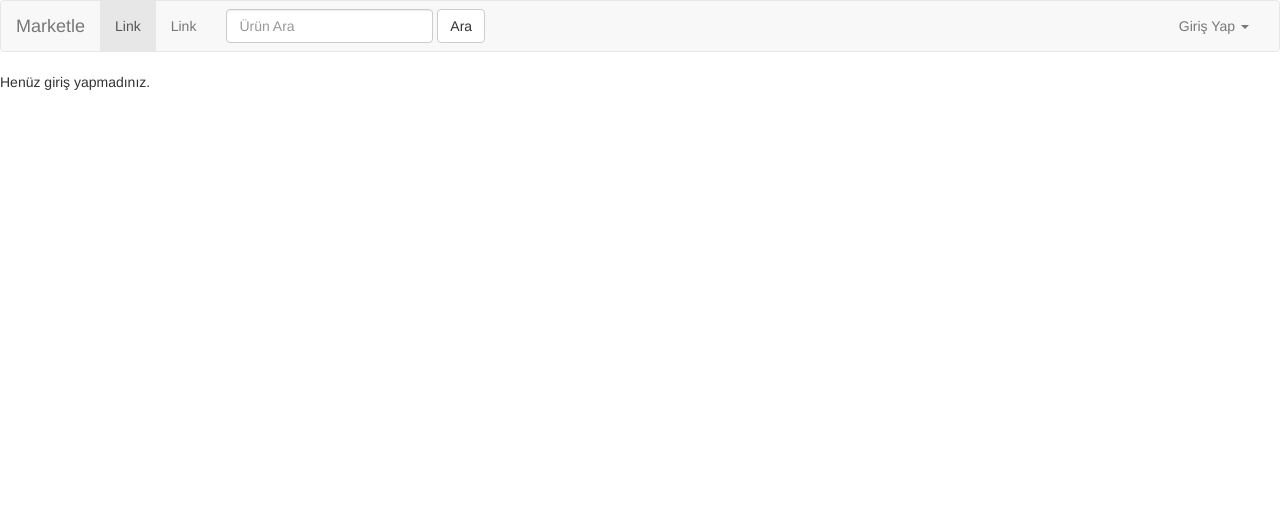
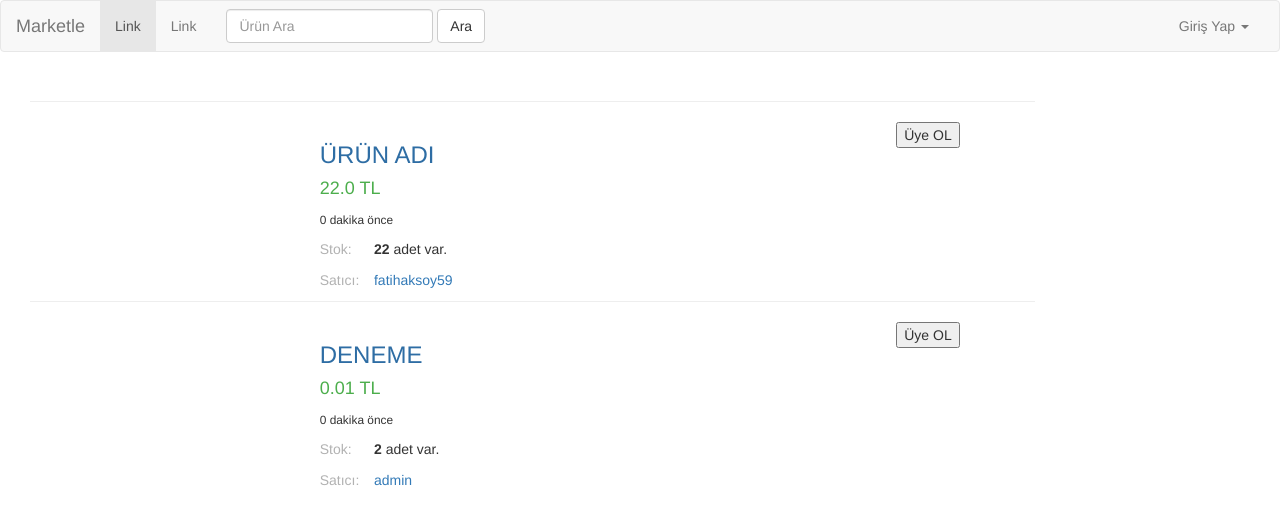
Before and after one commit to OguzBey/EticaretProje, a Django app: page / in a window 1280 px wide. Shown: the top 525 px of the page. Run offline with Django 3.2, Linux system fonts and the light colour scheme; data comes from the database, SQL or seed files in the repository; both versions use the stored data as it was after the commit; parts of the project's set-up code (start-up, migrations or seed data) failed here and were passed over; some libraries are stand-ins or nearby versions.

Commit message:
Ürün Düzenleme ve Silme

```diff
--- a/Anasayfa/views.py
+++ b/Anasayfa/views.py
@@ -15,16 +15,11 @@ def anasayfa(req):
             group_name = req.user.groups.all().first().name
 
 
-        # satici = req.user.satici
-        # satici = User.objects.get(username=req.user.username)
-        # urunler = Urun.objects.filter(user=satici)
-        # print(urunler.all()[0].urun_ktarihi)
-        # diger = req.user.myuser
-
+        urunler = Urun.objects.all().order_by('urun_ktarihi').reverse() # Yeni ürünler başta
         # req.user.myuser.dogum_tarihi # one to one
         # req.user.satici.all()[0].urun_stok # many to one
 
-        context = {}
+        context = {'urunler': urunler}
 
         return render(req, 'marketle/anasayfa.html', context=context)
 
--- a/Urun/models.py
+++ b/Urun/models.py
@@ -2,6 +2,13 @@ from django.db import models
 from django.contrib.auth.models import User
 from stdimage.models import StdImageField
 from Profil.storage import OverwriteStorage
+from django.shortcuts import reverse
+from django.db.models.signals import pre_save
+from django.utils.text import slugify
+import os
+from base64 import b64encode
+from django.core.files import File
+from marketle import settings
 # Create your models here.
 
 class Urun(models.Model):
@@ -9,6 +16,7 @@ class Urun(models.Model):
     urun_adi = models.CharField(max_length=30,
                                 blank=False,
                                 null=False)
+    urun_slug = models.SlugField(unique=True, editable=False)
     urun_resmi = StdImageField(variations={'thumbnail': {'width': 140, 'height': 140}}, blank=True,
                                 null=True, storage=OverwriteStorage())
     urun_stok = models.IntegerField(blank=False,
@@ -26,6 +34,39 @@ class Urun(models.Model):
     class Meta:
         verbose_name_plural = "Ürünler"
 
+    def show_user_url(self):
+        # url döndürmek için yazılmış method
+        username = "@{}".format(self.user)
+        return reverse('show_user', kwargs={'username':username})
 
     def __str__(self):
         return self.urun_adi
+
+def create_new_slug(instance, new_slug=None):
+    urun_slug = slugify(instance.urun_adi)
+    if new_slug is not None:
+        urun_slug = new_slug
+    query = Urun.objects.filter(urun_slug=urun_slug)
+    if query.exists():
+        new_slug = "{0}-{1}".format(urun_slug, query.first().id)
+        return create_new_slug(instance, new_slug=new_slug) # recursive
+    return urun_slug
+
+def pre_save_method(sender, instance, *args, **kwargs):
+
+    if not instance.urun_slug: # İlk defa oluştururken
+        instance.urun_slug = create_new_slug(instance)
+    else: # düzenlerken
+        instance.urun_slug = create_new_slug(instance)
+    if not instance.urun_resmi: #resim yok
+        f = open(os.path.join(settings.BASE_DIR, 'static/image/avatars/urun_yok.png'), 'rb')
+        urun_resmi = File(f)
+        urun_resmi.name = '{}.png'.format(b64encode("urunyok".encode()))
+        instance.urun_resmi = urun_resmi
+    else: # ürün resmi var
+        pass
+
+
+
+
+pre_save.connect(pre_save_method, sender=Urun)
--- a/marketle/urls.py
+++ b/marketle/urls.py
@@ -21,7 +21,7 @@ from Uyelik.views import uyelik_formu
 from Profil.views import kullanici_profili, kullanici_profili_duzenle, kullanici_goruntule
 from django.conf import settings
 from django.conf.urls.static import static
-from Urun.views import urunEkle
+from Urun.views import *
 
 urlpatterns = [
     url(r'^admin/', admin.site.urls),
@@ -33,7 +33,9 @@ urlpatterns = [
     url(r'^profil/$', kullanici_profili, name='profil'),
     url(r'^profil/edit$', kullanici_profili_duzenle, name='edit_profil'),
     url(r'^user/(?P<username>@\w+)$', kullanici_goruntule, name='show_user'),
-    url(r'^product/add/$', urunEkle, name='add_product')
+    url(r'^product/add/$', urunEkle, name='add_product'),
+    url(r'^product/edit/(?P<id>\d+)$', urunDuzenle , name='edit_product'),
+    url(r'^product/delete/(?P<id>\d+)$', urunSil, name='delete_product')
 
 ]
 urlpatterns += static(settings.MEDIA_URL, document_root=settings.MEDIA_ROOT)
--- /dev/null
+++ b/static/css/anasayfa_urunler.css
@@ -0,0 +1,37 @@
+.icerik {
+    margin-bottom: 2%;
+    margin-top: 2%;
+}
+
+.baslik {
+    font-weight: bold;
+    color: #2e6da4;
+}
+
+.icerik-kategori {
+    font-weight: normal;
+    color: #b2b2b2;
+    margin-right: 4%;
+}
+
+.icerik-kategori-alt {
+    margin-top: 2%;
+    -ms-word-break: break-all;
+    word-break: break-all;
+
+    /* Non standard for webkit */
+    word-break: break-word;
+
+    -webkit-hyphens: auto;
+    -moz-hyphens: auto;
+    hyphens: auto;
+}
+
+hr {
+    border: 0;
+    clear: both;
+    display: block;
+    width: 96%;
+    background-color: #FFFF00;
+    height: 1px;
+}
--- a/templates/base.html
+++ b/templates/base.html
@@ -4,10 +4,14 @@
 <head>
     <meta charset="UTF-8">
     <title>{% block title %}Marketle - Anasayfa{% endblock %}</title>
+    {% block css %}
+
+    {% endblock %}
     <link rel="stylesheet" href="{% static 'css/bootstrap.css' %}">
+    <script src="{% static 'js/jquery.js' %}"></script>
+    <script src="{% static 'js/bootstrap.js' %}"></script>
     {% block javascript %}
-        <script src="{% static 'js/jquery.js' %}"></script>
-        <script src="{% static 'js/bootstrap.js' %}"></script>
+
     {% endblock %}
 </head>
 <body>
--- a/templates/marketle/anasayfa.html
+++ b/templates/marketle/anasayfa.html
@@ -1,23 +1,79 @@
 {% extends 'base.html' %}
+{% load static %}
+{% block title %}Anasayfa{% endblock %}
+{% block css %}
+    <link rel="stylesheet" href="{% static 'css/anasayfa_urunler.css' %}"/>
+{% endblock %}
+{% block bodyy %}
 
-{% block title %}Anasayfa{% endblock %}
+    <div class="container-fluid well-sm">
+        <div class="row">
+            <div class="col-md-10">
+                {% for urun in urunler %}
+                    <hr>
+                    <div class="col-md-10">
+                        <div class="col-md-4">
+                            <img src="{{ urun.urun_resmi.thumbnail.url }}">
+                        </div>
+                        <div class="col-md-8">
+                            <div class="icerik baslik">
+                                <h3>{{ urun.urun_adi|upper }}</h3>
+                            </div>
+                            <div class="icerik">
+                                <h4 style="color: #4cae4c">{{ urun.urun_fiyati }} TL</h4>
+                                <small style="font-weight: 75%; color: ">{{ urun.urun_ktarihi|timesince }} önce</small>
+                            </div>
+                            <div class="icerik">
+                                <div class="row">
+                                    <div class="icerik-kategori col-md-1">
+                                        Stok:
+                                    </div>
+                                    <div class="pull-left"><b>{{ urun.urun_stok }}</b> adet var.</div>
+                                </div>
+                            </div>
+                            <div class="icerik">
+                                <div class="row">
+                                    <div class="icerik-kategori col-md-1">
+                                        Satıcı:
+                                    </div>
+                                    <div class="pull-left"><a
+                                            href="{{ urun.show_user_url }}">{{ urun.user.username }}</a></div>
+                                </div>
+                            </div>
 
-{% block bodyy %}
-{% if user.is_authenticated %}
-    Hoşgeldiniz <b>{{ user.username }}</b>
-    <br>
-{#    <b>{{ group_name }}</b>#}
-{#    <br>#}
-{#    <b>{{ diger.dogum_tarihi }}</b>#}
-{#    <br>#}
+                            {#                            <div class="icerik">#}
+                            {##}
+                            {#                                <div class="icerik-kategori">#}
+                            {#                                    <b>Açıklama</b>:#}
+                            {#                                </div>#}
+                            {#                                <div class="icerik-kategori-alt">#}
+                            {#                                    {{ urun.urun_aciklama }}#}
+                            {#                                </div>#}
+                            {##}
+                            {#                            </div>#}
+                        </div>
+                    </div>
+                    <div class="col-md-2">
+                        {% if user.is_authenticated %}
+                            {% if user.groups.all.first.name == "Satıcılar" and user.username == urun.user.username %}
+                                <a href="{% url 'edit_product' id=urun.id %}" class="btn btn-warning col-md-7"
+                                   role="button">Düzenle</a>
 
-{#    {{ urunler.urun_adi }}#}
-{#    {% for urun in urunler %}#}
-{##}
-{#        {{ urun.user.myuser.dogum_tarihi }}<br>#}
-{##}
-{#    {% endfor %}#}
-    {% else %}
-    Henüz giriş yapmadınız.
-{% endif %}
+                                <a href="{% url 'delete_product' id=urun.id %}" class="btn btn-danger col-md-5"
+                                   role="button">Sil</a>
+                            {% elif user.groups.all.first.name == "Müşteriler" %}
+                                <button>Sepete Ekle</button>
+                            {% else %}
+                                {#                                Satıcı ya da Müşteri değil kim bu user ?#}
+                            {% endif %}
+                        {% else %}
+                            <button>Üye OL</button>
+                        {% endif %}
+                    </div>
+
+                {% endfor %}
+            </div>
+        </div>
+    </div>
+
 {% endblock %}
```
Also changed, not shown: Urun/views.py (+78 -5 lines), templates/marketle/urun_duzenle.html (added, +87 -0 lines), Urun/migrations/0010_urun_slug.py (added), Urun/migrations/0011_auto_20171118_2122.py (added), Urun/migrations/0012_remove_urun_slug.py (added), Urun/migrations/0013_urun_urun_slug.py (added), Urun/migrations/0014_auto_20171118_2141.py (added), db.sqlite3, media_root/bdXJ1bnlvaw.png (added), media_root/bdXJ1bnlvaw.thumbnail.png (added), media_root/elma.jpg (added), media_root/elma.thumbnail.jpg (added).
